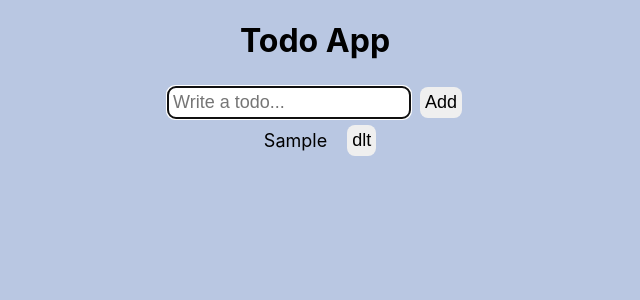
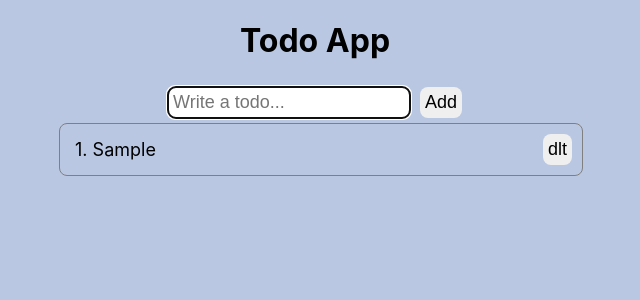
Before and after one commit to Pareeshyadav2022/my-todo, a React (Create React App) app: page / in a window 1280 px wide. Both pictures are taken after typing "Sample" into the empty fields and a click on the button "Add". Shown: the top 300 px of the page, without its empty margins (325-965 px from the left). Built offline with nearby package versions, Linux system fonts and the light colour scheme.

Commit message:
fixed css

```diff
--- a/src/App.css
+++ b/src/App.css
@@ -1,6 +1,8 @@
 .App {
   align-items: center;
   text-align: center;
+  min-height: 100vh;
+  min-width: 100vh;
 }
 
 .App input,
@@ -12,9 +14,11 @@ p {
   border-radius: 8px;
   font-size: 18px;
 }
+
 .App button,
 p:hover {
   cursor: pointer;
+  border-radius: px;
 }
 
 body {
--- a/src/App.js
+++ b/src/App.js
@@ -1,27 +1,27 @@
-import React, { useState, useEffect, useRef } from 'react';
-import { useSelector, useDispatch } from 'react-redux';
-import './App.css';
+import React, { useState, useEffect, useRef } from "react";
+import { useSelector, useDispatch } from "react-redux";
+import "./App.css";
 
-import { addTasks, updateTask, deleteTask } from './redux/reducer';
+import { addTasks, updateTask, deleteTask } from "./redux/reducer";
 
 function App() {
-  const ref = useRef('');
+  const ref = useRef("");
 
-  const [tampVal, setTampVal] = useState({ id: null, index: null, task: '' });
+  const [tampVal, setTampVal] = useState({ id: null, index: null, task: "" });
 
-  const [input, setInput] = useState({ id: 0, task: '' });
+  const [input, setInput] = useState({ id: 0, task: "" });
 
-  const [addProp, setAddProp] = useState('inline');
+  const [addProp, setAddProp] = useState("inline");
 
-  const [saveProp, setSaveProp] = useState('none');
+  const [saveProp, setSaveProp] = useState("none");
 
-  const reduxState = useSelector(state => state);
+  const reduxState = useSelector((state) => state);
 
   const dispatch = useDispatch();
 
   const addTodo = () => {
     input.task.trim() ? dispatch(addTasks(input)) : <h1>enter a value</h1>;
-    setInput({ task: '' });
+    setInput({ task: "" });
     ref.current.focus();
   };
 
@@ -29,7 +29,7 @@ function App() {
     console.log(reduxState.value);
   }, [reduxState]);
 
-  const changeHandler = e => {
+  const changeHandler = (e) => {
     setTampVal({ id: tampVal.id, index: tampVal.index, task: e.target.value });
     setInput({
       id: e.target.id,
@@ -40,8 +40,8 @@ function App() {
   const editTask = (value, ind) => {
     setInput({ id: value.id, task: value.task });
     setTampVal({ id: value.id, index: ind, task: value.task });
-    setAddProp('none');
-    setSaveProp('inline');
+    setAddProp("none");
+    setSaveProp("inline");
     ref.current.focus();
   };
 
@@ -51,9 +51,9 @@ function App() {
         {input.task.trim()
           ? (setTampVal({ task: input.task }),
             dispatch(updateTask(tampVal)),
-            setInput({ task: '' }),
-            setAddProp('inline'),
-            setSaveProp('none'),
+            setInput({ task: "" }),
+            setAddProp("inline"),
+            setSaveProp("none"),
             ref.current.focus())
           : null}
         ;
@@ -61,22 +61,22 @@ function App() {
     );
   };
 
-  const deleteTodo = id => {
+  const deleteTodo = (id) => {
     dispatch(deleteTask(id));
-    setAddProp('inline');
-    setSaveProp('none');
+    setAddProp("inline");
+    setSaveProp("none");
     ref.current.focus();
   };
 
   return (
-    <div className='App'>
+    <div className="App">
       <h1>Todo App</h1>
       <input
         ref={ref}
-        type='text'
+        type="text"
         value={input.task}
         id={new Date().valueOf()}
-        placeholder='Write a todo...'
+        placeholder="Write a todo..."
         onChange={changeHandler}
       />
       <button onClick={addTodo} style={{ display: addProp }}>
@@ -90,17 +90,26 @@ function App() {
           <div
             key={index}
             style={{
-              display: 'flex',
-              alignItems: 'center',
-              justifyContent: 'center',
-              height: '35px',
-
-              padding: '0px',
-            }}>
+              display: "flex",
+              flex: 1,
+              border: "1px solid gray",
+              borderRadius: "8px",
+              width: "40%",
+              margin: "0 0 0.4% 30%",
+              padding: "5px",
+            }}
+          >
             <p
               key={index}
               onClick={() => editTask(x, index)}
-              style={{ margin: '10px', display: { addProp } }}>
+              style={{
+                display: { addProp },
+                textAlign: "left",
+                flex: 1,
+              }}
+            >
+              {index + 1}
+              {". "}
               {x.task}
             </p>
             <button onClick={() => deleteTodo(x.id)}>dlt</button>
```
